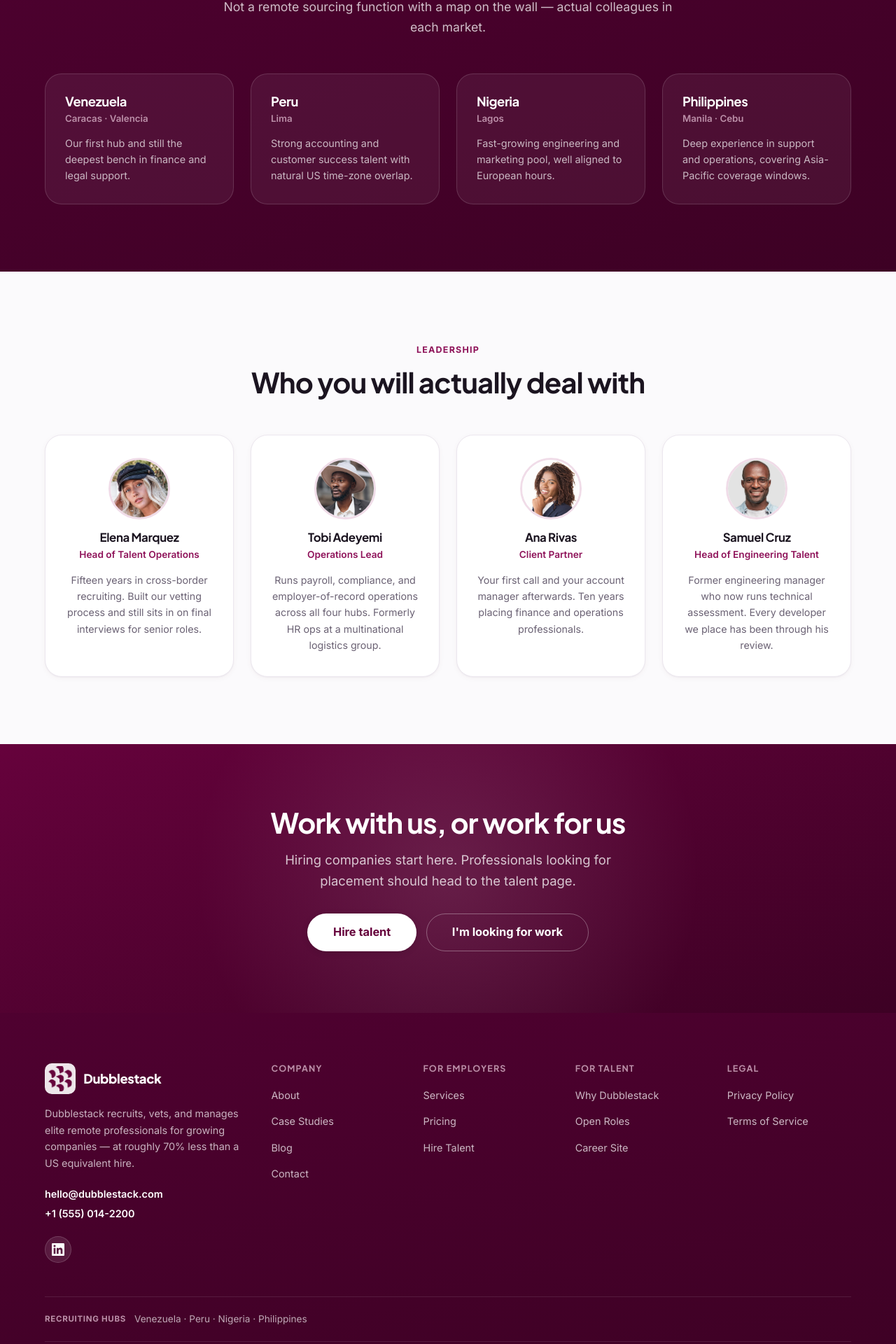
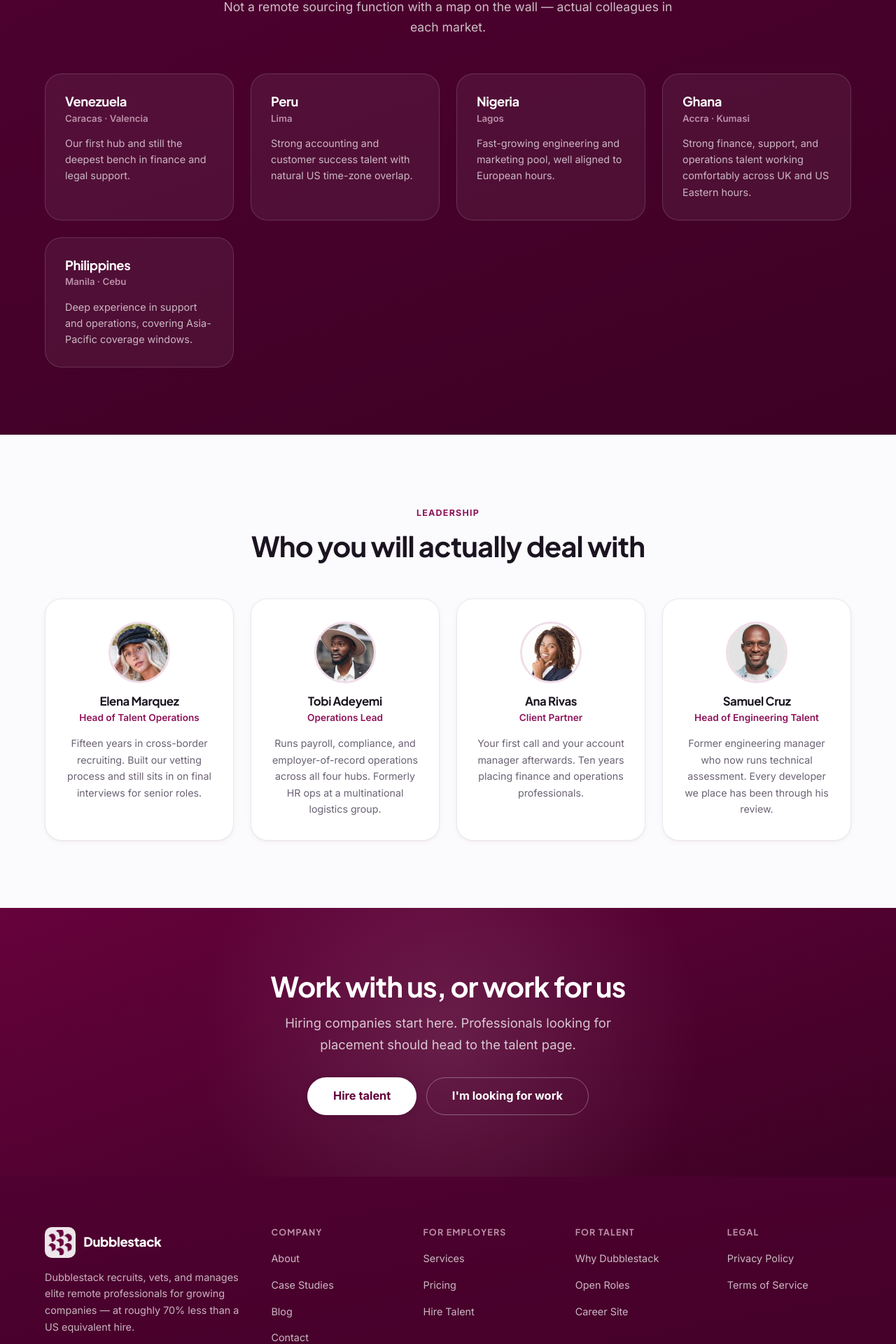
Before and after one commit to gomathie/dstack, a Vue app: page /about in a window 1280 px wide. Shown: the part 2455-4375 px from the top of the page at 70% size. Built offline with nearby package versions, Linux system fonts and the light colour scheme.

Commit message:
fix: update hubs to include Ghana for accurate representation in About and Home views

```diff
--- a/src/data/site.js
+++ b/src/data/site.js
@@ -11,7 +11,7 @@ export const company = {
   phone: '+1 (555) 014-2200',
   linkedin: 'https://www.linkedin.com/company/dubblestack/',
   foundedYear: 2019,
-  hubs: ['Venezuela', 'Peru', 'Nigeria', 'Philippines'],
+  hubs: ['Venezuela', 'Peru', 'Nigeria', 'Ghana', 'Philippines'],
 }
 
 // Headline numbers. These appear on the homepage and About page — keep the two
--- a/src/views/AboutView.vue
+++ b/src/views/AboutView.vue
@@ -151,6 +151,7 @@ const hubs = [
   { country: 'Venezuela', city: 'Caracas · Valencia', note: 'Our first hub and still the deepest bench in finance and legal support.' },
   { country: 'Peru', city: 'Lima', note: 'Strong accounting and customer success talent with natural US time-zone overlap.' },
   { country: 'Nigeria', city: 'Lagos', note: 'Fast-growing engineering and marketing pool, well aligned to European hours.' },
+  { country: 'Ghana', city: 'Accra · Kumasi', note: 'Strong finance, support, and operations talent working comfortably across UK and US Eastern hours.' },
   { country: 'Philippines', city: 'Manila · Cebu', note: 'Deep experience in support and operations, covering Asia-Pacific coverage windows.' },
 ]
 
--- a/src/views/HomeView.vue
+++ b/src/views/HomeView.vue
@@ -191,7 +191,7 @@ const steps = [
 
 const whyItems = [
   { icon: '💰', title: '70% cost savings', desc: 'The same calibre of professional for a fraction of a US equivalent — without cutting their pay to get there.' },
-  { icon: '🌍', title: 'Genuine global reach', desc: 'Recruiting teams on the ground in Venezuela, Peru, Nigeria, and the Philippines.' },
+  { icon: '🌍', title: 'Genuine global reach', desc: 'Recruiting teams on the ground in Venezuela, Peru, Nigeria, Ghana, and the Philippines.' },
   { icon: '⚡', title: 'Shortlist in 14 days', desc: 'Most roles reach a vetted shortlist inside two weeks of the kickoff call.' },
   { icon: '🛡️', title: 'Zero legal overhead', desc: 'We are the employer of record. Contracts, tax, and local compliance are our problem, not yours.' },
   { icon: '🕐', title: 'Your time zone', desc: 'We hire for the overlap hours you need, so your team is not waiting overnight for answers.' },
@@ -201,7 +201,7 @@ const whyItems = [
 const faqs = [
   { q: 'What exactly does Dubblestack do?', a: 'We are an international staff augmentation service. We manage recruiting, vetting, testing, and hiring of global talent on your behalf, then act as employer of record so the professional is properly and legally employed. You select who you work with; we handle everything around it.' },
   { q: 'What is the mission behind the company?', a: 'We are committed to creating equal opportunity for talent worldwide. Our aim is to let people stay in their home countries while earning a life-changing income, supporting their families and contributing to their local economies rather than having to emigrate to access good work.' },
-  { q: 'How do you source talent?', a: 'We have recruiting teams based in Venezuela, Peru, Nigeria, and the Philippines. They work through local universities, professional networks, and referrals to source, test, and interview candidates against your specific role requirements.' },
+  { q: 'How do you source talent?', a: 'We have recruiting teams based in Venezuela, Peru, Nigeria, Ghana, and the Philippines. They work through local universities, professional networks, and referrals to source, test, and interview candidates against your specific role requirements.' },
   { q: 'What does it cost?', a: 'One flat monthly fee per hire — the same simple structure for every role we staff. It covers the professional\'s full compensation, local payroll and benefits, and our recruiting and management work. There are no placement fees, recruiting fees, or onboarding charges. Send us the role and we quote a specific figure, usually within one business day.' },
   { q: 'What are the working hours?', a: 'Whatever overlap you need. Because our recruiting teams span several regions, we can source candidates aligned to almost any time zone. Coverage far outside a professional\'s local hours carries a shift differential, quoted up front.' },
   { q: 'Full-time or part-time?', a: 'Both. Most placements are full-time, but we staff part-time and contract engagements where the role genuinely warrants it.' },
```
